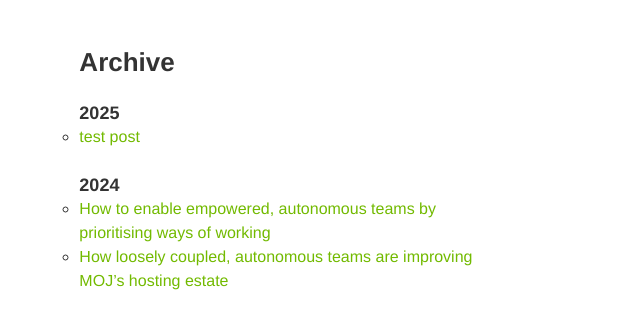
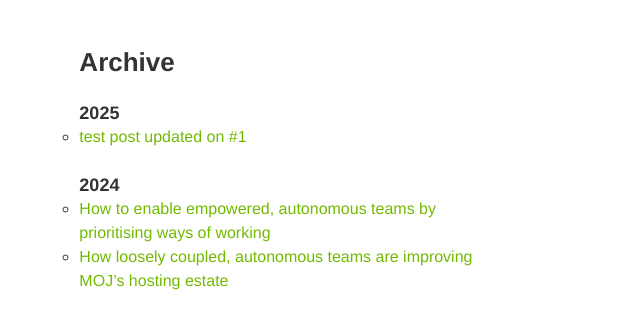
Before and after one commit to SteveMarshall/stevemarshall.github.io, a Jekyll site: the page built from archive.md, in a window 1280 px wide. Shown: the top 320 px of the page, without its empty margins (0-640 px from the left). Built offline with Jekyll 4.4.1, drawn with Linux system fonts in a browser that asks for light colours; our own code applies the rules of GitHub Pages for plain Markdown files.

Commit message:
test commit 3

```diff
--- a/_posts/2025-09-01-test.md
+++ b/_posts/2025-09-01-test.md
@@ -1,3 +1,3 @@
 ---
-title: "test post"
+title: "test post updated on #1"
 ---
```
